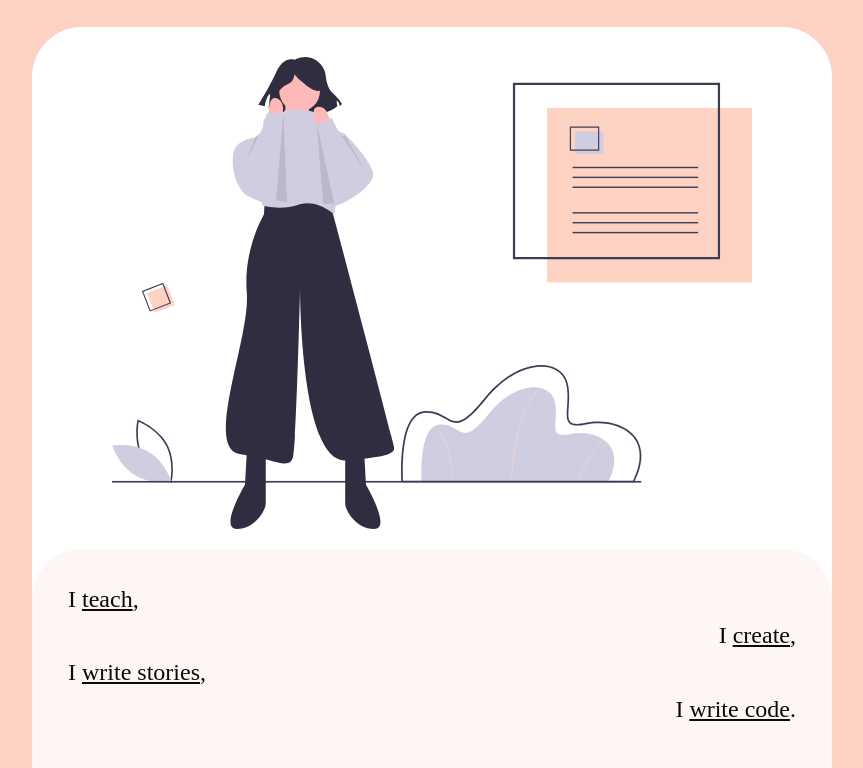
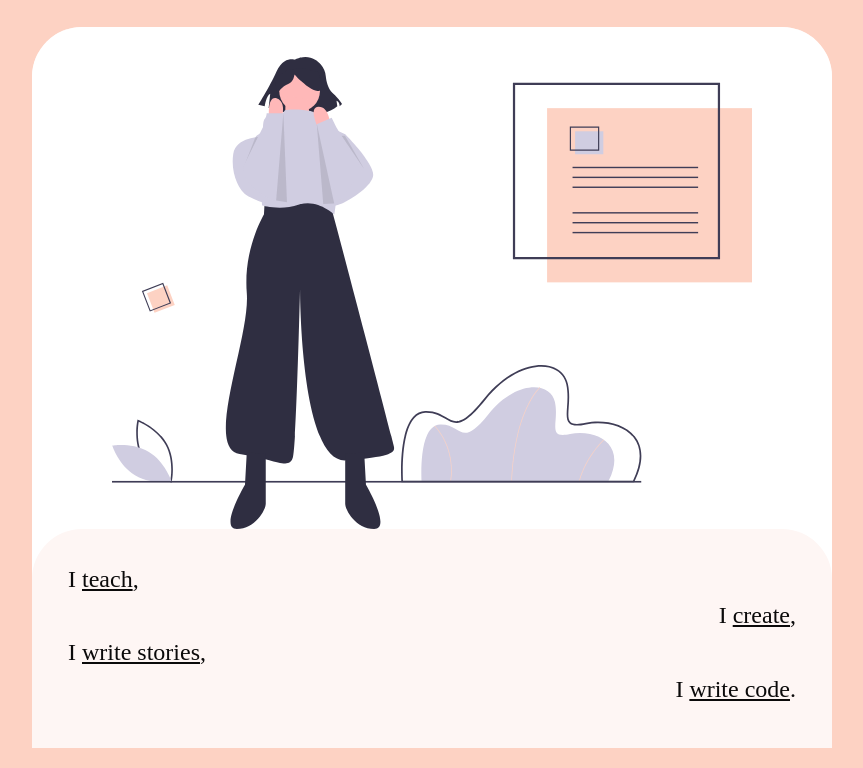
Before and after one commit to gabibranco/gabibranco, a plain HTML site: page index.html in a window 1280 px wide. Shown: the part 73-841 px from the top of the page, without its empty margins (208-1071 px from the left). Drawn offline with nearby package versions, Linux system fonts and the light colour scheme; a web font is replaced by a local one.

Commit message:
first commit

```diff
--- a/index.css
+++ b/index.css
@@ -1,6 +1,5 @@
-p {
+.card-body {
   font-family: 'Raleway', sans-serif;
-  font-weight: bold;
 }
 
 h1, h2, h3, h4, h5, h6 {
@@ -37,23 +36,26 @@ body {
   background-color: white;
   color: #0B0A0A;
   border-radius: 50px 50px 0px 0px;
-  min-height: calc(100vh - 60px);
 }
 
 .white-box img {
   width: 80%;
+  padding-bottom: 50px;
 }
 
 .light-box {
-  margin-top: 20px;
+  margin-top: -50px;
   padding: 36px;
+  color: #0B0A0A;
   background-color: #FEF6F4;
-  color: #0B0A0A;
   border-radius: 50px 50px 0px 0px;
 }
 
 
-.white-box {
+.about {
+  background-color: #FEF6F4;
+  border-radius: 50px 50px 0px 0px;
   max-width: 800px;
   margin: 0 auto;
+  min-height: calc(100vh - 100px);
 }
--- a/index.html
+++ b/index.html
@@ -17,9 +17,11 @@
         <h1>hey, I'm gabi</h1>
       </div>
     </div>
-    <div class="white-box">
-      <div class="text-center">
-        <img src="assets/undraw_exciting_news_ksse.svg" alt="">
+    <div class="about">
+      <div class="white-box">
+        <div class="text-center">
+          <img src="assets/undraw_exciting_news_ksse.svg" alt="">
+        </div>
       </div>
       <div class="light-box">
         <div class="content">
@@ -83,6 +85,7 @@
         </div>
       </div>
     </div>
+    </div>
 
     <!-- Optional JavaScript -->
     <!-- jQuery first, then Popper.js, then Bootstrap JS -->
```
